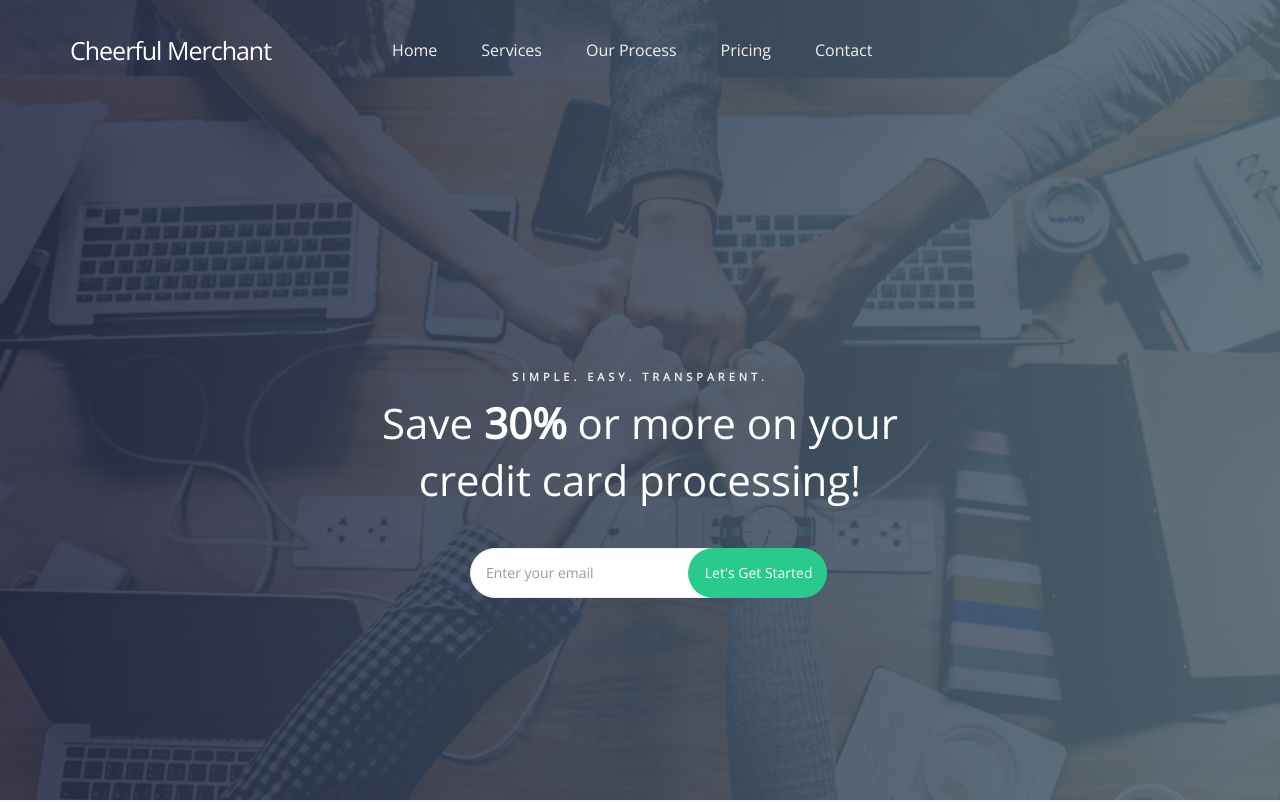
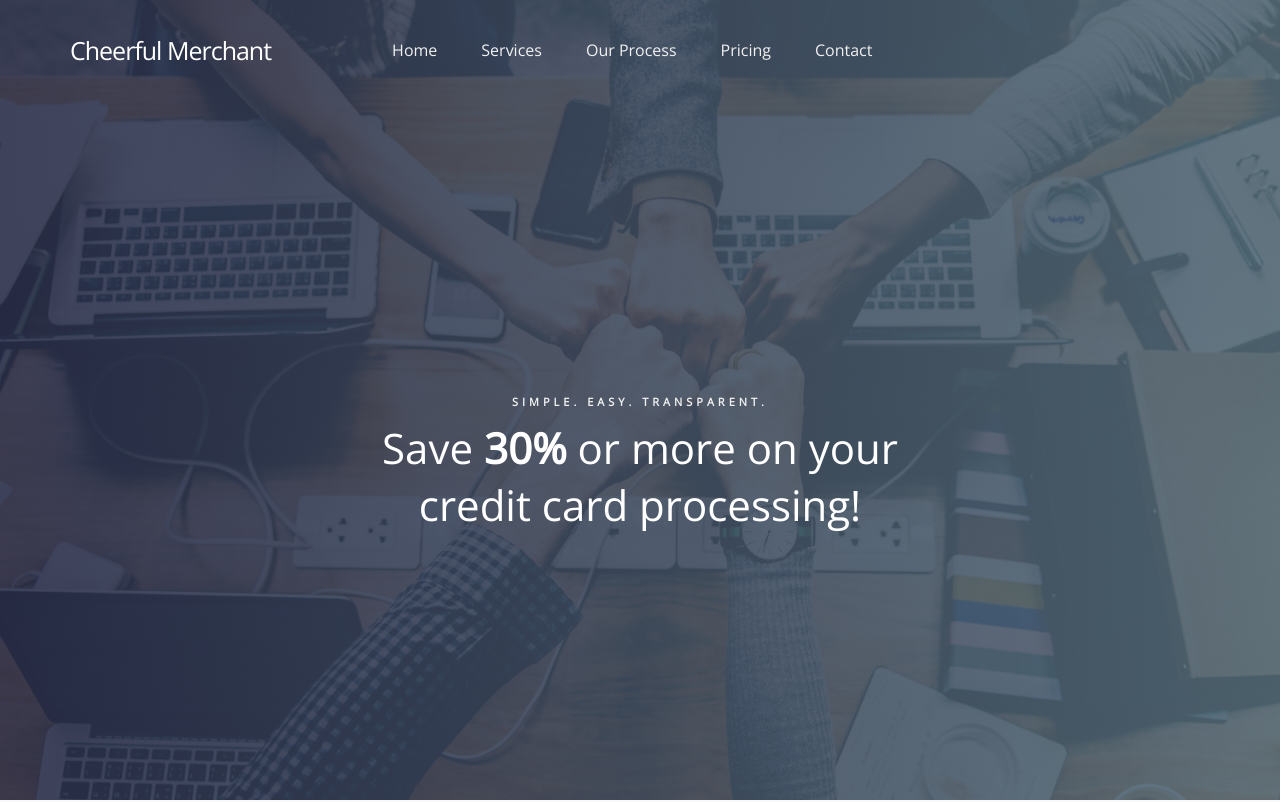
Before and after one commit to cheerfulmerchant/cheerfulmerchant.github.io, a plain HTML site: page index.html in a window 1280 px wide. Shown: the top 802 px of the page. Drawn offline with nearby package versions, Linux system fonts and the light colour scheme.

Commit message:
Update index.html

```diff
--- a/index.html
+++ b/index.html
@@ -72,10 +72,6 @@
                          <div class="home-info">
                               <h3>Simple. Easy. Transparent.</h3>
                               <h1>Save <b>30%</b> or more on your credit card processing!</h1>
-                              <form action="https://formspree.io/calevonlear@gmail.com" method="POST" class="online-form">
-                                   <input type="email" name="email" class="form-control" placeholder="Enter your email" required="">
-                                   <button type="submit" class="form-control">Let's Get Started</button>
-                              </form>
                          </div>
                     </div>
 
@@ -242,7 +238,7 @@
                              </div>
                              <div class="pricing-bottom">
                                    <span class="pricing-dollar">$149/mo</span>
-                                   <a href="#" class="section-btn pricing-btn">Get Started</a>
+                                   <a href="#contact" class="section-btn pricing-btn">Get Started</a>
                              </div>
                          </div>
                     </div>
@@ -263,7 +259,7 @@
                              </div>
                              <div class="pricing-bottom">
                                    <span class="pricing-dollar">$199/mo</span>
-                                   <a href="#" class="section-btn pricing-btn">Get Started</a>
+                                   <a href="#contact" class="section-btn pricing-btn">Get Started</a>
                              </div>
                          </div>
                     </div>
@@ -284,7 +280,7 @@
                              </div>
                              <div class="pricing-bottom">
                                    <span class="pricing-dollar">$299/mo</span>
-                                   <a href="#" class="section-btn pricing-btn">Get Started</a>
+                                   <a href="#contact" class="section-btn pricing-btn">Get Started</a>
                              </div>
                          </div>
                     </div>
@@ -300,7 +296,7 @@
                <div class="row">
 
                     <div class="col-md-offset-1 col-md-10 col-sm-12">
-                         <form id="contact-form" role="form" action="" method="post">
+                         <form id="contact-form" role="form" action="https://formspree.io/calevonlear@gmail.com" method="POST">
                               <div class="section-title">
                                    <h1>Contact us to save 30% or more!</h1>
                               </div>
```
